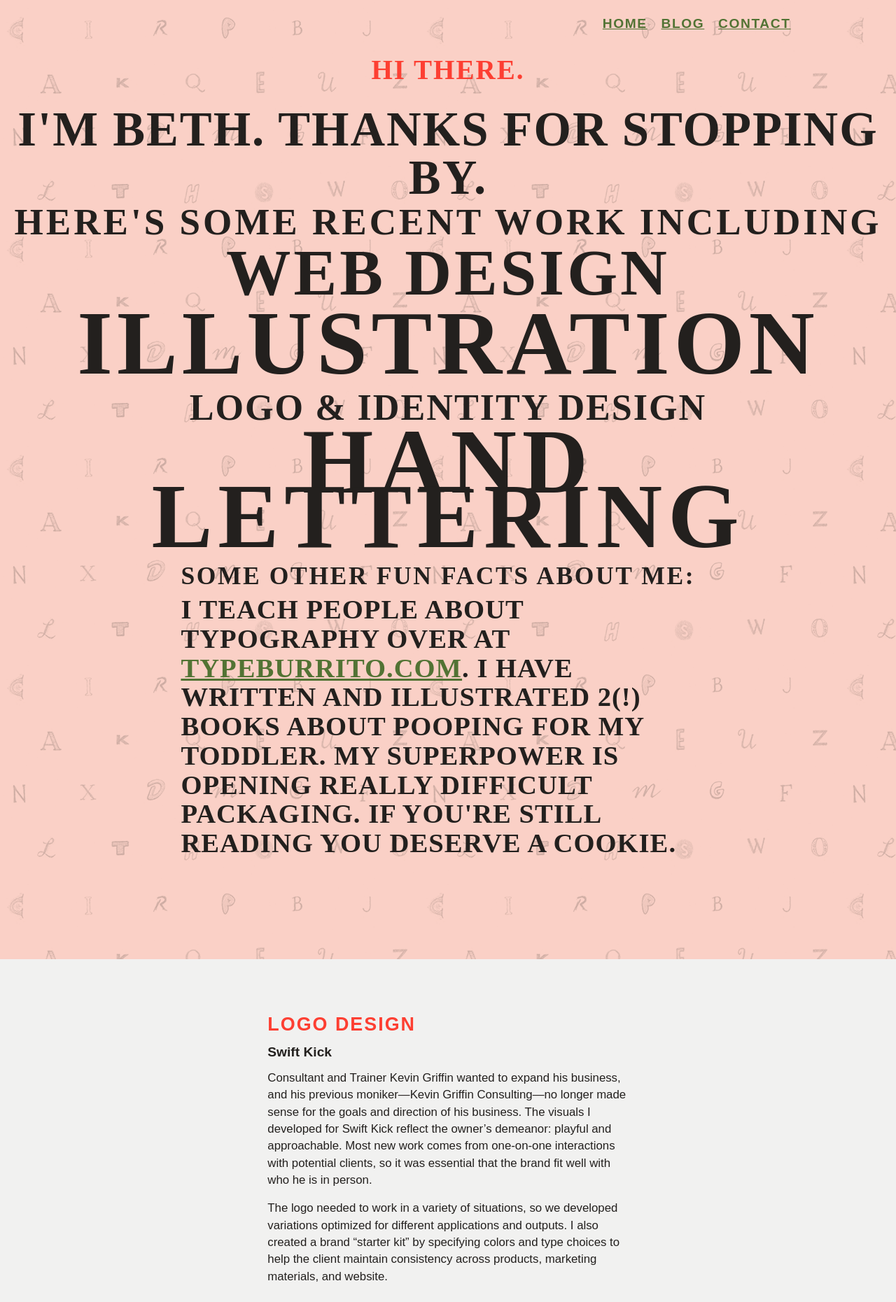
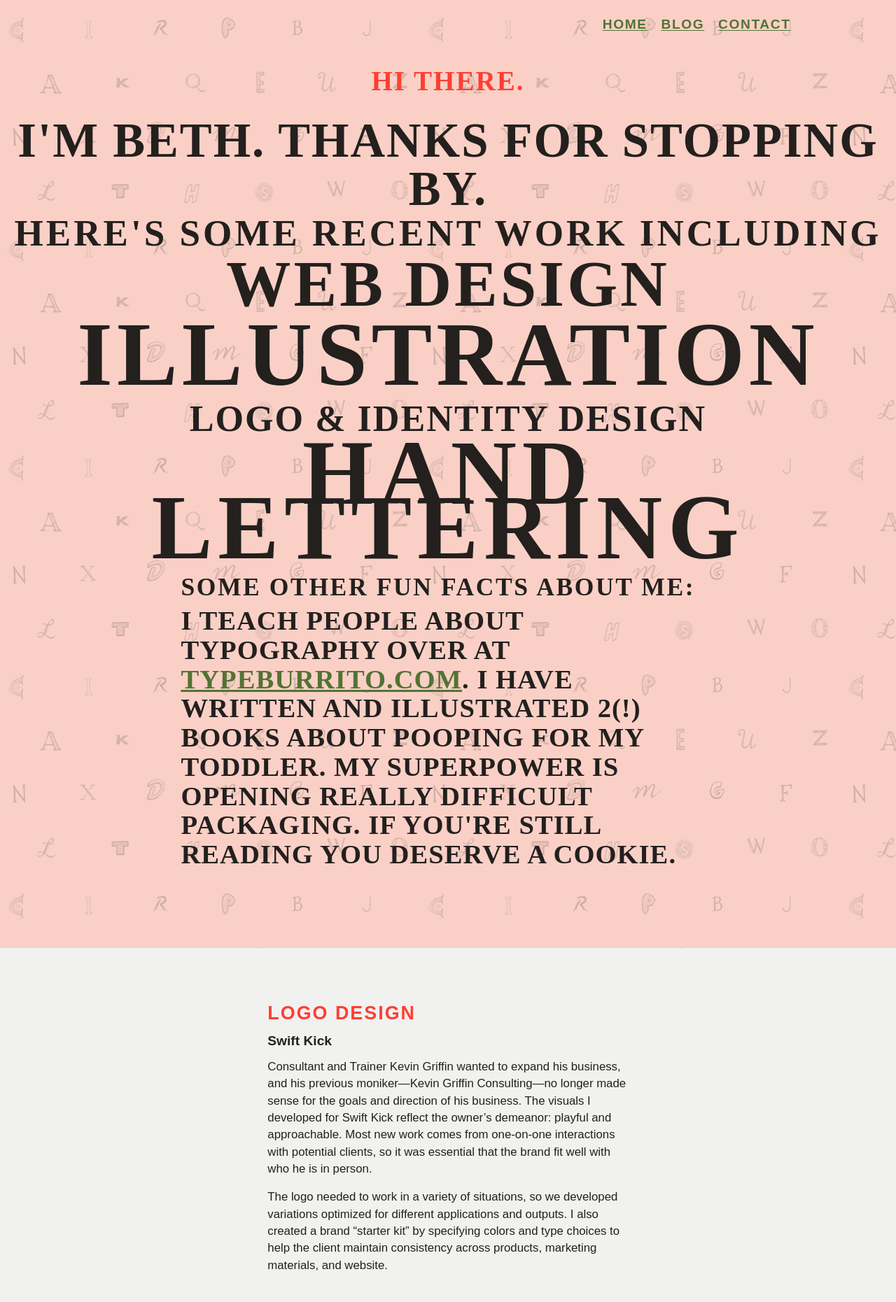
Before and after one commit to bfioritto/bethfioritto, a Jekyll site: the page built from index.md, in a window 1280 px wide. Shown: the top 1861 px of the page at 70% size. Built offline with Jekyll 4.4.1, drawn with Linux system fonts in a browser that asks for light colours; some of the changed text lies outside the part shown.

Commit message:
created new breakpoint for welcome type image, made everything responsive

```diff
--- a/_config.yml
+++ b/_config.yml
@@ -16,7 +16,7 @@
 title: Beth Fioritto
 email: beth.fioritto@gmail.com
 description: > # this means to ignore newlines until "baseurl:"
-  The design and illustration portfolio of Beth Fioritto. Copyright 2017.
+  The design and illustration portfolio of Beth Fioritto. © 2017.
 baseurl: "" # the subpath of your site, e.g. /blog
 url: "http://www.bethfioritto.com" # the base hostname & protocol for your site, e.g. http://example.com
 instagram_username: beth.fioritto
--- a/_includes/contact_form.html
+++ b/_includes/contact_form.html
@@ -1,7 +1,8 @@
 <div class="contact-form">
 
 <div class="contact-content">
-	<div class="cta">Want to work together? </br>Enter your name and best email and tell me a little bit about your project.</div>
+	<div class="cta"><h2>Want to work together?</h2>
+		Enter your name and best email and tell me a little bit about your project.</div>
 
 	<form action="this was i think a url with lots of random bits: pretty sure this comes from mailchimp"
       method="post"
--- a/_includes/welcome.html
+++ b/_includes/welcome.html
@@ -1,5 +1,6 @@
 <div class="welcome-section">
-  <div class="welcome-content">
+
+<div class="welcome-content">
     <div class="hi-there">
     	Hi There.
     </div>
@@ -33,5 +34,58 @@
         <p>I teach people about typography over at <a href="http://typeburrito.com/">TypeBurrito.com</a>. I have written and illustrated 2(!) books about pooping for my toddler. My superpower is opening really difficult packaging. If you're still reading you deserve a cookie.</p>
     </div>
 
-   </div>
 </div>
+
+<div class="welcome-content-mobile">
+    <div class="hi-there-mobile">
+        Hi There.
+    </div>
+
+    <div class="im-beth-mobile-1">
+        I'm Beth. Thanks
+    </div>
+
+    <div class="im-beth-mobile-2">
+        for stopping by.
+    </div>
+
+    <div class="recent-work-mobile-1">
+        Here's some
+    </div>
+
+    <div class="recent-work-mobile-2">
+        recent work
+    </div>
+
+    <div class="recent-work-mobile-3">
+        including
+    </div>
+
+    <div class="web-design-mobile">
+        Web Design
+    </div>
+
+    <div class="illustration-mobile">
+        Illustration
+    </div>
+
+    <div class="logo-design-mobile-1">
+        Logo &
+    </div>
+
+    <div class="logo-design-mobile-2">
+        Identity Design
+    </div>
+
+    <div class="hand-lettering-mobile">
+        Hand Lettering
+    </div>
+
+    <div class="fun-facts-mobile">
+        <h2>Some other fun facts about me:</h2>
+        <p>I teach people about typography over at <a href="http://typeburrito.com/">TypeBurrito.com</a>. I have written and illustrated 2(!) books about pooping for my toddler. My superpower is opening really difficult packaging. If you're still reading you deserve a cookie.</p>
+    </div>
+
+</div>
+
+</div>
--- a/assets/main.scss
+++ b/assets/main.scss
@@ -92,6 +92,7 @@ $link-visited: rgb(40,70,10);
 $hover-color: rgb(200,120,45);
 
 $desktop:        1024px;
+$small:          767px;
 
 @mixin media-query($breakpoint) {
     @media screen and (min-width: $breakpoint) {
@@ -105,25 +106,29 @@ $desktop:        1024px;
 .nav-links {
   li {
     display: inline;
+    padding: .2rem;
+    @include media-query($desktop) {
     padding: .4rem;
-    opacity: 1;
+    }
   }
   font-family: $header-font-family;
-  font-size: $font-size-2;
+  font-size: $font-size-1;
   font-weight: 700;
   text-transform: uppercase;
-  letter-spacing: 1.6px;
+  letter-spacing: 1px;
   list-style-type: none;
   position: absolute;
   right: 0rem;
   text-align: right;
+  width: 100%;
+  padding-top: .6rem;
+  padding-right: 1rem;
+  @include media-query($desktop) {
+  font-size: $font-size-2;
+  letter-spacing: 1.6px;
   padding-right: 9rem;
-  padding-top: 1.5rem;
-  width: 100%;
-  background-color: rgba(253,155,150, 0.0);
-
-  background-size: 100%;
-  margin-bottom: 0rem;
+  padding-top: 1.6rem;
+  }
 }
 
 h2 {
@@ -172,29 +177,50 @@ a visited {
 .site-footer {
   display: block;
   background-color: $link;
-  padding-bottom: 1.2rem;
+  padding-bottom: 0rem;
   padding-top: 1.2rem;
+  @include media-query($desktop) {
+  padding-top: 0rem;
+  padding-bottom: 1.6rem;
+  }
 }
 
 .contact-list {
   font-family: $base-font-family;
   font-size: $font-size-1;
-  text-align: right;
-  padding-right: 9rem;
+  text-align: center;
   li {
     display: inline;
-    padding-right: 1rem;
+    padding-right: .4rem;
+    padding-left: .4rem;
     a {
       text-decoration: none;
+    }
+  }
+  @include media-query($desktop) {
+    text-align: right;
+    padding-right: 9rem;
+    padding-top: 1.2rem;
+    li {
+      padding-left: 1rem;
+      padding-right: 0rem;
     }
   }
 }
 
 .site-description {
   text-align: center;
-  margin: -1.4rem;
+  margin-top: .6rem;
   p {
   color: $bright-olive;
+  $font-size: $font-size-9;
+  }
+  @include media-query($desktop) {
+  margin-top: -1.4rem;
+  margin-bottom: -1.6rem;
+  p {
+  font-size: $font-size-1;
+  }
   }
 }
 
@@ -206,20 +232,27 @@ a visited {
   .content-container {
     margin-right: auto;
     margin-left: auto;
-    width: $article-width;
+    width: 80%;
+    max-width: $article-width;
   }
 
   .text {
-    width: $article-width;
+    max-width: $article-width;
     text-align: left;
   }
 
   .feature-image {
     text-align: center;
-    padding: 1.6rem;
+    padding-top: 1.6rem;
+    padding-bottom: 1.6rem;
     img {
-    width: 60%;
+      width: 65%;
+      max-width: 300px;
+    }
+    @include media-query($desktop) {
+      img {
 
+      }
     }
   }
 
@@ -243,96 +276,121 @@ a visited {
 
 
 
-/* welcome.html */
+/* welcome.html for larger screens */
 
 .welcome-section {
   background-color: $blush;
   background-image: url("../images/background_letters_blush.png");
   background-image: repeat;
-  padding: 0px;
-  min-height: 32rem;
   text-transform: uppercase;
   text-align: center;
-  padding-top: 5rem;
-  padding-bottom: 8rem;
-  font-size: 2.44rem;
+  padding-top: 6rem;
+  padding-bottom: 6rem;
+
+
+
+  .welcome-content {
+  display: none;
+  @include media-query($small) {
+    display: block;
+    font-size: 1.6rem;
+    @include media-query($desktop) {
+      font-size: 2.44rem;
+      }
+    }
 
   .hi-there {
   font-family: acumin-pro-extra-condensed;
   font-weight: 700;
   font-style: normal;
+  color: $header-color;
   font-size: 100%;
   letter-spacing: 2px;
   line-height: 100%;
-  color: $header-color;
   }
 
   .im-beth {
   font-family: acumin-pro-extra-condensed;
   font-weight: 700;
+  color: $text-color;
   font-size: 176%;
   letter-spacing: 2px;
   line-height: 100%;
   padding-top: 2rem;
-  color: $text-color;
   }
 
   .recent-work {
   font-family: acumin-pro-extra-condensed;
   font-weight: 900;
-  font-size: 136%;
-  letter-spacing: 4px;
+  color: $text-color;
+  font-size: 140%;
+  letter-spacing: 3px;
   line-height: 110%;
-  color: $text-color;
+  @include media-query($desktop) {
+    font-size: 136%;
+    letter-spacing: 4px;
+    line-height: 110%;
+  }
   }
 
   .web-design {
   font-family: acumin-pro-wide;
   font-weight: 900;
-  font-size: 237%;
+  color: $text-color;
+  font-size: 243%;
   letter-spacing: 4px;
   line-height: 95%;
-  color: $text-color;
+  @include media-query($desktop) {
+    font-size: 237%;
+    }
   }
 
   .illustration {
   font-family: acumin-pro-condensed;
   font-weight: 900;
+  color: $text-color;
   font-size: 333%;
   letter-spacing: 6px;
   line-height: 85%;
-  color: $text-color;
   }
 
   .logo-design {
   font-family: acumin-pro;
   font-weight: 900;
-  font-size: 133.5%;
-  letter-spacing: 2px;
+  color: $text-color;
+  font-size: 130%;
+  letter-spacing: 3px;
   line-height: 145%;
-  color: $text-color;
+  @include media-query($desktop) {
+    font-size: 133.5%;
+    letter-spacing: 2px;
+    }
   }
 
   .hand-lettering {
   font-family: acumin-pro-extra-condensed;
   font-weight: 900;
-  font-size: 334%;
-  letter-spacing: 8px;
+  color: $text-color;
+  font-size: 335%;
+  letter-spacing: 7px;
   line-height: 60%;
-  color: $text-color;
+  @include media-query($desktop) {
+    font-size: 334%;
+    letter-spacing: 8px;
+    }
   }
 
   .fun-facts {
-  max-width: 47.7rem;
+  max-width: 32.8rem;
   margin: auto;
-  padding-top: 1.8rem;
+  padding-top: 1.4rem;
   h2 {
     text-align: left;
     font-family: acumin-pro;
     font-weight: 700;
+    color: $text-color;
     font-size: 91%;
     letter-spacing: 2.6px;
-    color: $text-color;
     padding: 0rem;
     margin: 0rem;
     }
@@ -340,18 +398,165 @@ a visited {
     text-align: left;
     font-family: acumin-pro-extra-condensed;
     font-weight: 700;
+    color: $text-color;
     font-size: 99%;
     letter-spacing: 1px;
     line-height: 108%;
+    padding-top: .6rem;
+    margin: 0rem;
+    }
+  @include media-query($desktop) {
+    max-width: 47.7rem;
+    padding-top: 1.8rem;
+    }
+  }
+}
+
+}
+
+
+
+/* welcome.html for mobile */
+
+.welcome-content-mobile {
+  display: block;
+
+  @include media-query($small) {
+    display: none;
+  }
+
+.hi-there-mobile {
+  font-family: acumin-pro-extra-condensed;
+  font-weight: 700;
+  font-style: normal;
+  color: $header-color;
+  font-size: 100%;
+  letter-spacing: 2px;
+  line-height: 100%;
+  }
+
+  .im-beth-mobile-1 {
+  font-family: acumin-pro-extra-condensed;
+  font-weight: 700;
+  color: $text-color;
+  font-size: 176%;
+  letter-spacing: 2px;
+  line-height: 100%;
+  padding-top: 2rem;
+  }
+
+  .im-beth-mobile-2 {
+  font-family: acumin-pro-extra-condensed;
+  font-weight: 700;
+  color: $text-color;
+  font-size: 176%;
+  letter-spacing: 2px;
+  line-height: 100%;
+  padding-top: 2rem;
+  }
+
+  .recent-work-mobile-1 {
+  font-family: acumin-pro-extra-condensed;
+  font-weight: 900;
+  color: $text-color;
+  font-size: 140%;
+  letter-spacing: 3px;
+  line-height: 110%;
+  }
+
+  .recent-work-mobile-2 {
+  font-family: acumin-pro-extra-condensed;
+  font-weight: 900;
+  color: $text-color;
+  font-size: 140%;
+  letter-spacing: 3px;
+  line-height: 110%;
+  }
+
+  .recent-work-mobile-3 {
+  font-family: acumin-pro-extra-condensed;
+  font-weight: 900;
+  color: $text-color;
+  font-size: 140%;
+  letter-spacing: 3px;
+  line-height: 110%;
+  }
+
+  .web-design-mobile {
+  font-family: acumin-pro-wide;
+  font-weight: 900;
+  color: $text-color;
+  font-size: 243%;
+  letter-spacing: 4px;
+  line-height: 95%;
+  }
+
+  .illustration-mobile {
+  font-family: acumin-pro-condensed;
+  font-weight: 900;
+  color: $text-color;
+  font-size: 333%;
+  letter-spacing: 6px;
+  line-height: 85%;
+  }
+
+  .logo-design-mobile-1 {
+  font-family: acumin-pro;
+  font-weight: 900;
+  color: $text-color;
+  font-size: 130%;
+  letter-spacing: 3px;
+  line-height: 145%;
+  }
+
+  .logo-design-mobile-2 {
+  font-family: acumin-pro;
+  font-weight: 900;
+  color: $text-color;
+  font-size: 130%;
+  letter-spacing: 3px;
+  line-height: 145%;
+  }
+
+  .hand-lettering-mobile {
+  font-family: acumin-pro-extra-condensed;
+  font-weight: 900;
+  color: $text-color;
+  font-size: 335%;
+  letter-spacing: 7px;
+  line-height: 60%;
+  }
+
+  .fun-facts-mobile {
+  max-width: 32.8rem;
+  margin: auto;
+  padding-top: 1.4rem;
+  h2 {
+    text-align: left;
+    font-family: acumin-pro;
+    font-weight: 700;
     color: $text-color;
+    font-size: 91%;
+    letter-spacing: 2.6px;
+    padding: 0rem;
+    margin: 0rem;
+    }
+  p {
+    text-align: left;
+    font-family: acumin-pro-extra-condensed;
+    font-weight: 700;
+    color: $text-color;
+    font-size: 99%;
+    letter-spacing: 1px;
+    line-height: 108%;
     padding-top: .6rem;
     margin: 0rem;
     }
   }
 
 
+}
 
-}
 
 
 
@@ -370,7 +575,7 @@ a visited {
 .gallery-section {
   background-color: $background-color-1;
   padding-top: 4rem;
-  padding-bottom: 4rem;
+  padding-bottom: 6rem;
   margin-top: -0.5rem;
   width: 100%;
   height: 100%;
@@ -383,9 +588,14 @@ a visited {
   .gallery-container {
     margin-right: auto;
     margin-left: auto;
-    width: $gallery-width;
+    width: 95%;
+    padding-left: 6px;
+    max-width: $gallery-width;
     h2 {
-    padding-bottom: 2rem;
+      padding-bottom: 2rem;
+      }
+    @include media-query($desktop) {
+      padding: 0px;
     }
   }
   .square {
@@ -503,7 +713,14 @@ a visited {
   font-family: $base-font-family;
   font-size: $font-size-2;
   line-height: $base-line-height;
-  padding: 7rem;
+  padding-top: 4rem;
+  padding-bottom: 4rem;
+  padding-left: 0rem;
+  padding-right: 0rem;
+  @include media-query($desktop) {
+    padding-top: 7rem;
+    padding-bottom: 7rem;
+  }
 
 }
 
@@ -511,33 +728,51 @@ a visited {
   margin-right: auto;
   margin-left: auto;
   text-align: center;
-  width: $article-width;
+
 }
 
 .cta {
+  h2 {
+  color: $text-color;
+  text-align: center;
+  }
   padding-bottom: 2rem;
-  padding-left: .6rem;
-  width: $article-width;
+  margin-right: auto;
+  margin-left: auto;
+  width: 80%;
+  max-width: 22rem;
+  text-align: left;
+  @include media-query($desktop) {
+
+  }
 }
 
 #input-box {
   margin: .6rem;
   padding: .6rem;
   height: 1rem;
-  width: 22rem;
+  width: 80%;
+  max-width: 22rem;
   font-size: $font-size-1;
   font-family: $base-font-family;
+  @include media-query($desktop) {
+
+  }
 }
 
 #description-box {
   margin: .6rem;
   padding: .6rem;
   height: 8rem;
-  width: 22rem;
+  width: 80%;
+  max-width: 22rem;
   font-size: $font-size-1;
   font-family: $base-font-family;
-  placeholder {
-  text-align: vertical;
+  input[type="description"]::-webkit-input-placeholder {
+  vertical-align: top;
+  }
+  @include media-query($desktop) {
+
   }
 }
 
@@ -551,7 +786,7 @@ a visited {
   .button {
   background-color: $text-color;
   border: none;
-  margin: .6rem;
+  margin: 2rem;
   padding-top: .4rem;
   padding-bottom: .4rem;
   padding-right: 1.2rem;
@@ -561,7 +796,7 @@ a visited {
 
 .contact-page {
   background-color: $bright-olive;
-  height: 100%;
+  padding-bottom: 20%;
 }
 
 /* blog posts */
```
